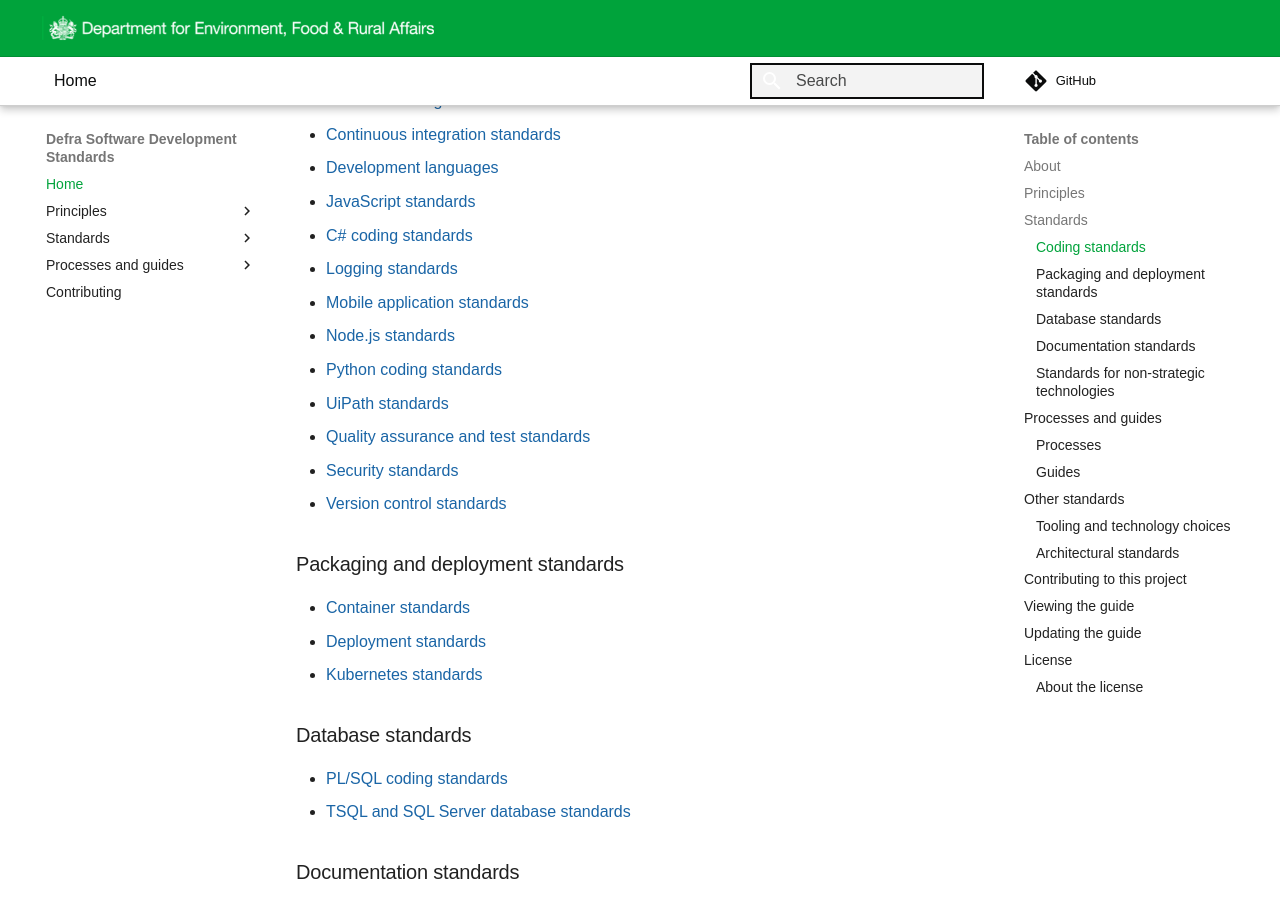
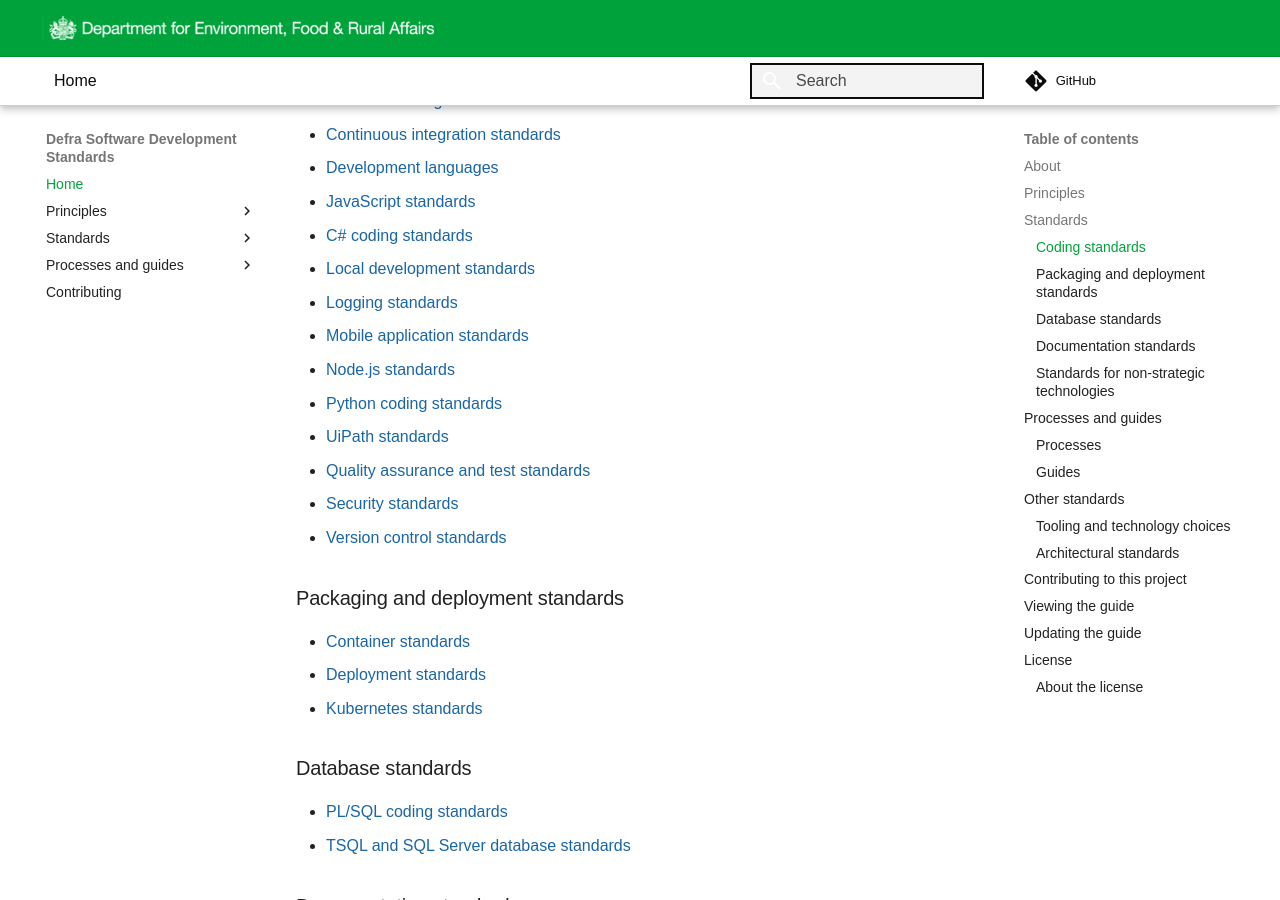
Before and after one commit to DEFRA/software-development-standards, an MkDocs documentation site: the page built from docs/README.md, in a window 1280 px wide and 900 px high, scrolled down 1057 px. Built offline with MkDocs 1.6.1 and Material for MkDocs 9.7.7, drawn with Linux system fonts in a browser that asks for light colours; some web fonts are replaced; comment, search, counter and statistics services are not loaded.

Commit message:
Add local development standards and guide

```diff
--- a/docs/README.md
+++ b/docs/README.md
@@ -34,6 +34,7 @@ These are the standards that must be followed for all software development under
 - [Development languages](./standards/development_language_standards.md)
 - [JavaScript standards](./standards/javascript_standards.md)
 - [C# coding standards](./standards/csharp_coding_standards.md)
+- [Local development standards](./standards/local_development_standards.md)
 - [Logging standards](./standards/logging_standards.md)
 - [Mobile application standards](./standards/mobile_app_standards.md)
 - [Node.js standards](./standards/node_standards.md)
--- a/mkdocs.yml
+++ b/mkdocs.yml
@@ -27,6 +27,7 @@ nav:
       - C# coding standards: standards/csharp_coding_standards.md
       - Development languages: standards/development_language_standards.md
       - JavaScript standards: standards/javascript_standards.md
+      - Local development standards: standards/local_development_standards.md
       - Logging standards: standards/logging_standards.md
       - Mobile application standards: standards/mobile_app_standards.md
       - .NET standards: standards/net_standards.md
@@ -67,6 +68,7 @@ nav:
       - GitHub Copilot: guides/github_copilot.md
       - Java auto-format with Eclipse: guides/java_auto_format_eclipse.md
       - Kubernetes: guides/kubernetes.md
+      - Local development patterns: guides/local_development_patterns.md
       - Managing application credentials: guides/application_credentials.md
       - Mobile application guidance: guides/mobile_app_guidance.md
       - New starters: guides/new_starters.md
```
Also changed, not shown: docs/guides/local_development_patterns.md (added), docs/standards/local_development_standards.md (added).
